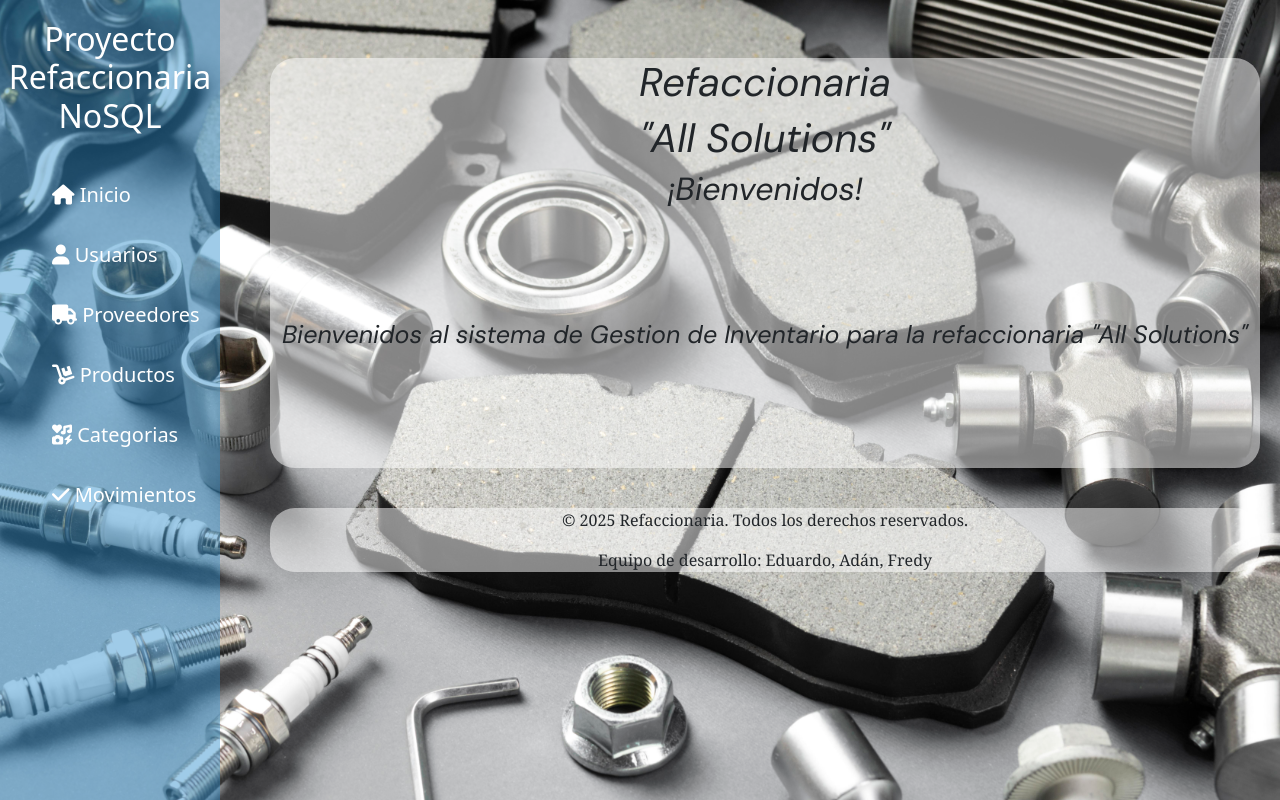
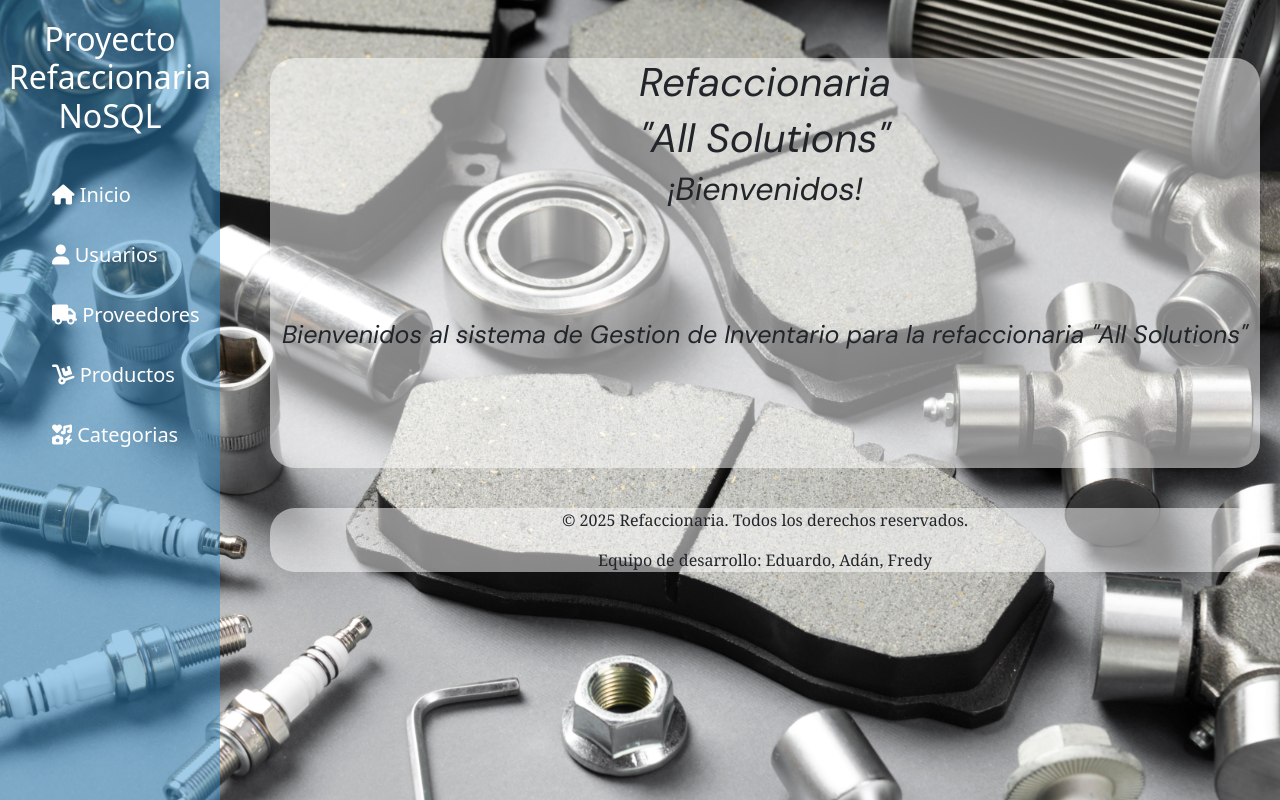
Before and after one commit to FredyRodarte/refaccionaria2.0, a Flask app: page / in a window 1280 px wide. Run offline with Flask 3, Linux system fonts and the light colour scheme; parts of the project's set-up code (start-up, migrations or seed data) failed here and were passed over.

Commit message:
Modificacion del sidebar

```diff
--- a/templates/_sidebar.html
+++ b/templates/_sidebar.html
@@ -15,7 +15,4 @@
     <li>
         <a href="{{url_for('categorias')}}"><i class="fa-solid fa-icons"></i> Categorias</a>
     </li>
-    <li>
-        <a href="#"><i class="fa-solid fa-check"></i> Movimientos</a>
-    </li>
 </ul>
```
